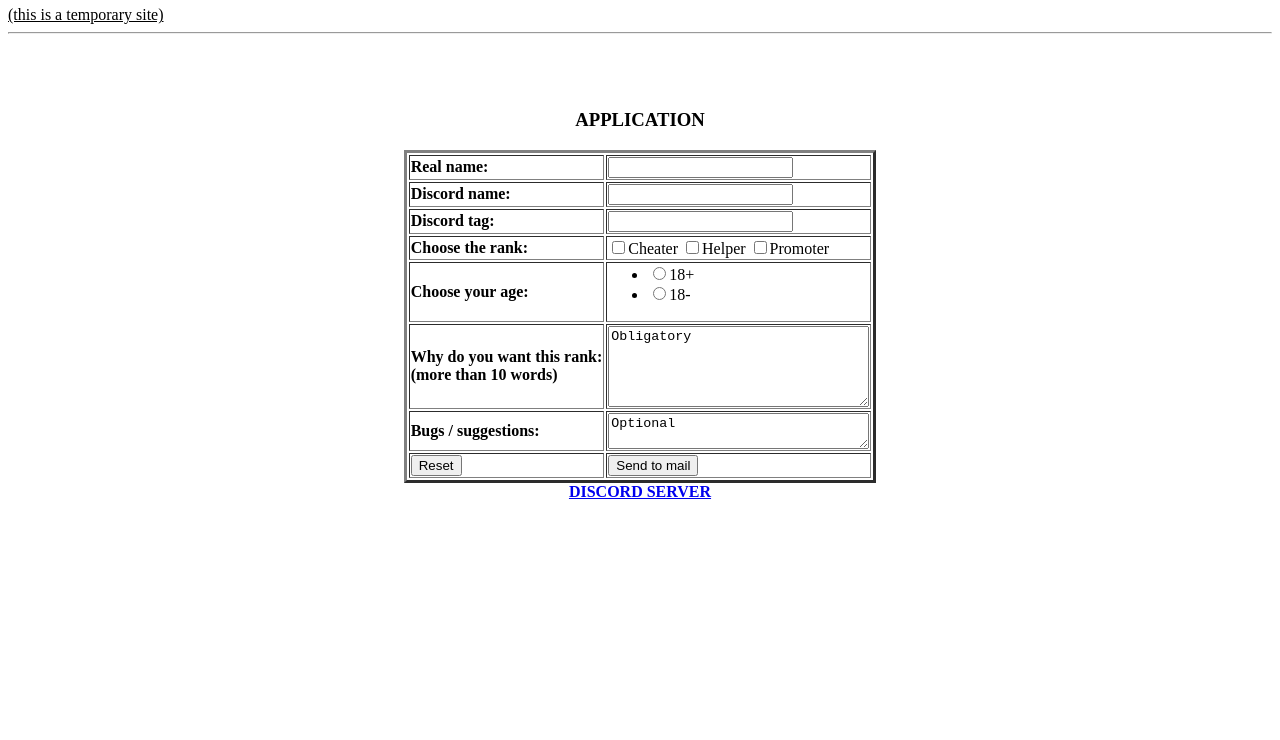
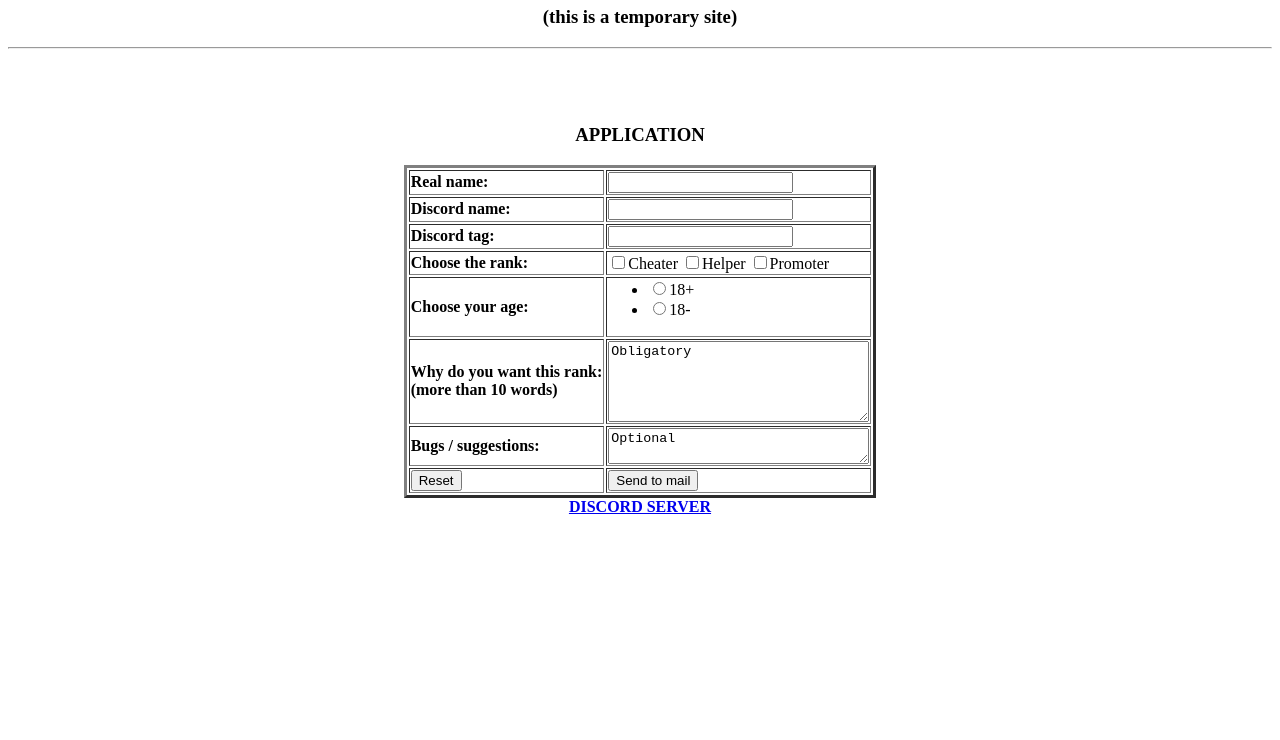
Before and after one commit to TeStErOSs/4cheaters.github.io, a plain HTML site: page index.html in a window 1280 px wide. Shown: the part 60-800 px from the top of the page. Drawn offline with Linux system fonts and the light colour scheme.

Commit message:
Update index.html

```diff
--- a/index.html
+++ b/index.html
@@ -4,7 +4,7 @@
 </head>
 <body>
 <h1 align="center">For CheaterS</h1>
-<u align="center">(this is a temporary site)</u>
+<h3 align="center">(this is a temporary site)</h3>
 <hr>
 <center>
 <table border="3" bgcolor="white"> <form action="mailto:lozinschicristian@gmail.com" method="post">
```
